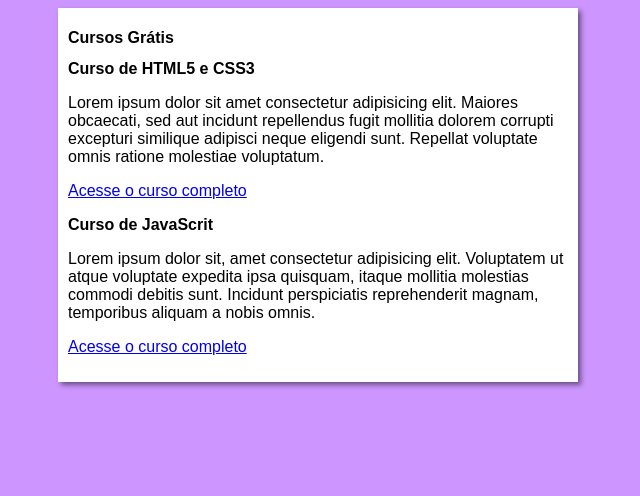
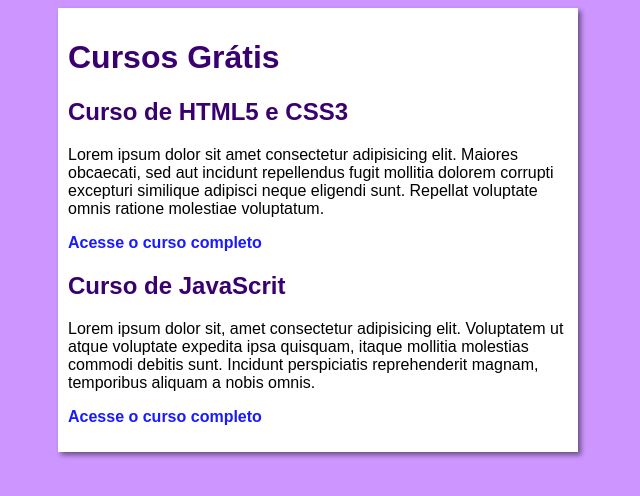
Before and after one commit to Gustavosantosdeev/projetinho, a plain HTML site: page index.html in a window 1280 px wide. Shown: the whole page, without its empty margins (322-962 px from the left). Drawn offline with Linux system fonts and the light colour scheme.

Commit message:
definitiva alteração de design

```diff
--- a/estilos/style.css
+++ b/estilos/style.css
@@ -6,6 +6,7 @@
 body{
     background-color: rgb(204, 149, 255);
 }
+
 main{
     background-color: white;
     width: 500px;
@@ -13,3 +14,24 @@ main{
     padding: 10px;
     box-shadow: 3px 3px 5px rgba(0, 0, 0, 0.473);
 }
+
+h1{
+    font-size: 2em;
+    color: rgb(58, 0, 112);
+}
+
+h2{
+    font-size: 1.5em;
+    color: rgb(58, 0, 112);
+}
+
+a{
+    text-decoration: none;
+    font-weight: bold;
+    color: rgb(26, 26, 255);
+}
+
+a:hover{
+    text-decoration: underline;
+    color: rgb(26, 26, 255);
+}
```
